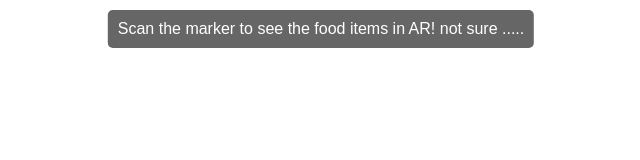
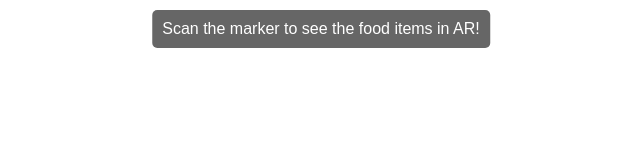
Before and after one commit to imgrasooldev/armenu, a plain HTML site: page index.html in a window 1280 px wide. Shown: the whole page, without its empty margins (319-959 px from the left). Drawn offline with Linux system fonts and the light colour scheme.

Commit message:
pipeline working fine

```diff
--- a/index.html
+++ b/index.html
@@ -9,7 +9,7 @@
     <link rel="stylesheet" href="style.css">
 </head>
 <body>
-    <div id="instruction">Scan the marker to see the food items in AR! not sure .....</div>
+    <div id="instruction">Scan the marker to see the food items in AR!</div>
 
     <a-scene embedded arjs="debugUIEnabled: true;">
 
```
